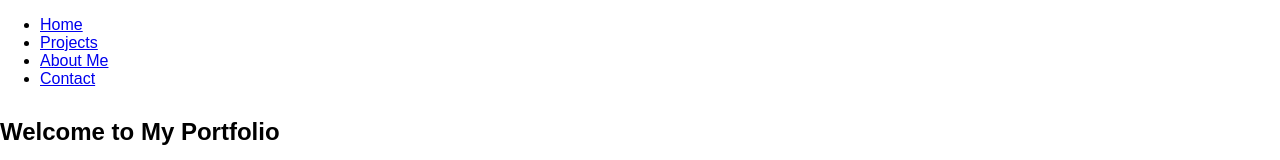
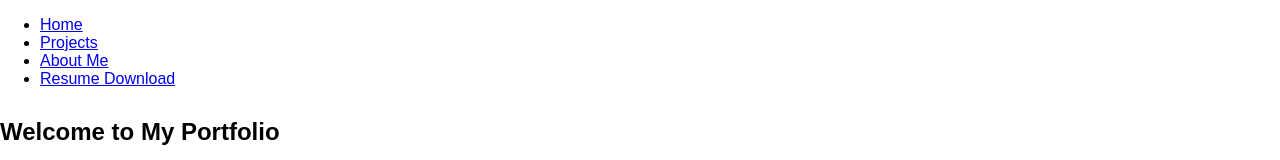
Before and after one commit to akarasick/Portfolio, a website: page src/index.html in a window 1280 px wide. Shown: the top 160 px of the page. Drawn offline with Linux system fonts and the light colour scheme.

Commit message:
NEW: resume added

```diff
--- a/src/index.html
+++ b/src/index.html
@@ -69,7 +69,12 @@
         <li><a href="#home">Home</a></li>
         <li><a href="#projects">Projects</a></li>
         <li><a href="#about">About Me</a></li>
-        <li><a href="#contact">Contact</a></li>
+        <li>
+          <a href="https://drive.google.com/uc?export=download&id=1d5K7sJIDKpzP-Eoskk0F4btoBMrOKGJI"
+            rel="noopener noreferrer" download>
+            Resume Download
+          </a>
+        </li>
       </ul>
     </nav>
   </header>
```
